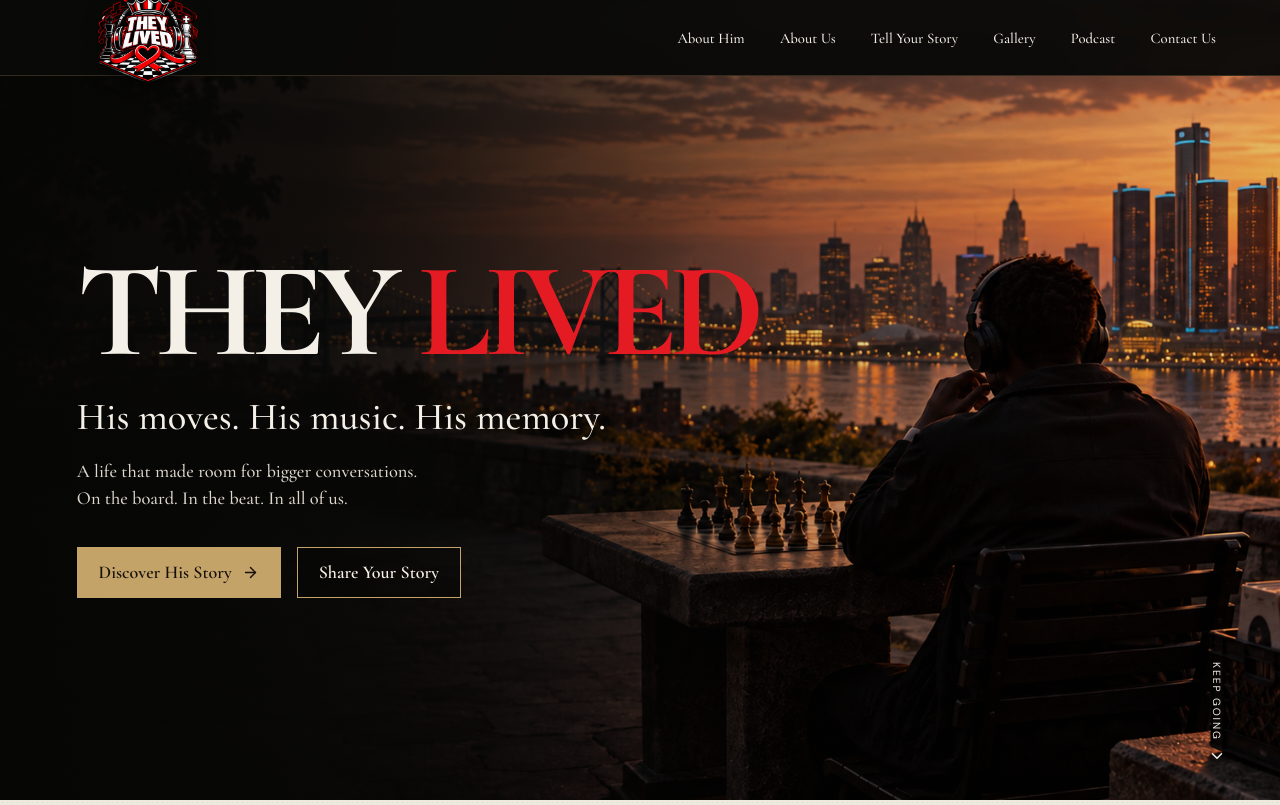
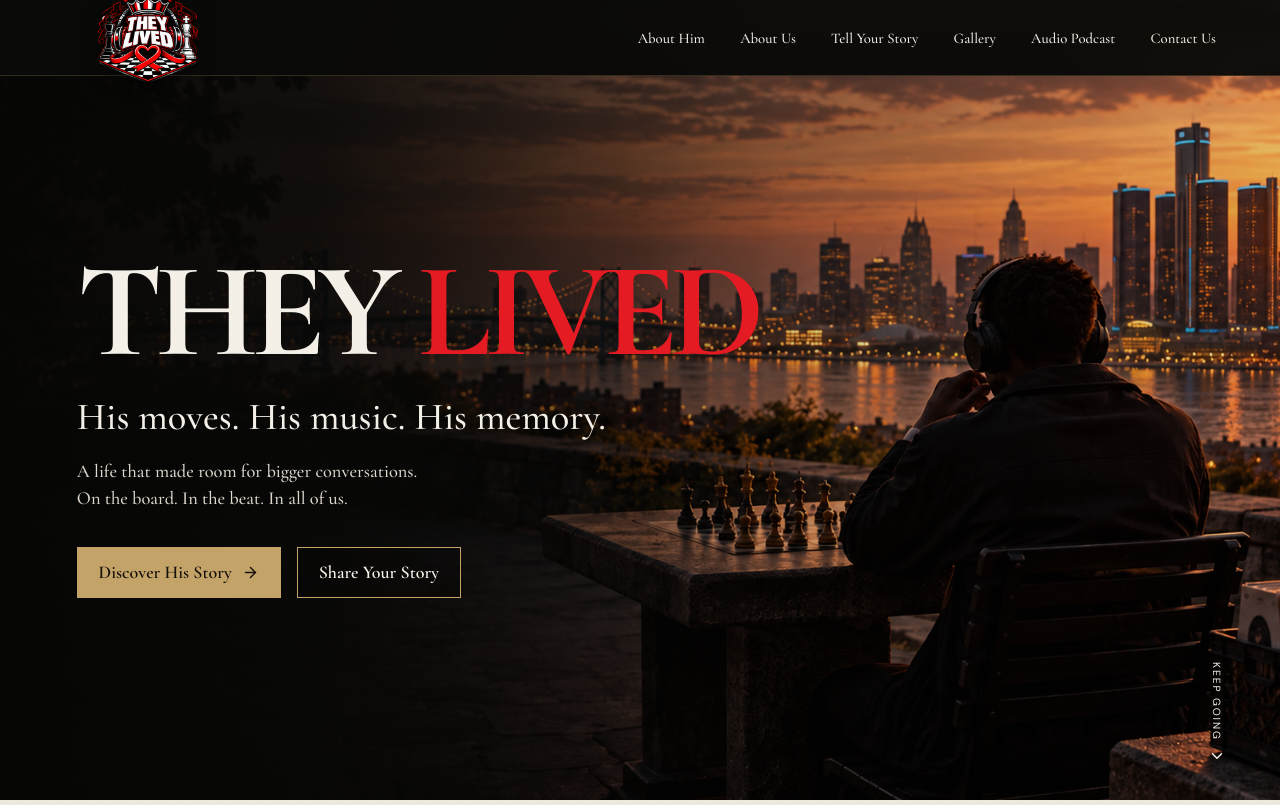
Before and after one commit to mildsdixon/they-lived, a React (Vite) app: page / in a window 1280 px wide. Shown: the top 805 px of the page. Built offline with nearby package versions, Linux system fonts and the light colour scheme.

Commit message:
Rename podcast section to Audio Podcast

```diff
--- a/src/main.jsx
+++ b/src/main.jsx
@@ -5,7 +5,7 @@ import './styles.css';
 
 const nav = [
   ['About Him', '/#about-him'], ['About Us', '/#about-us'], ['Tell Your Story', '/#story'],
-  ['Gallery', '/gallery'], ['Podcast', '/#podcast'], ['Contact Us', '/#contact']
+  ['Gallery', '/gallery'], ['Audio Podcast', '/#podcast'], ['Contact Us', '/#contact']
 ];
 
 function Header() {
@@ -45,7 +45,7 @@ function PodcastPlayer() {
   useEffect(() => { if (!playing) return; const id = setInterval(() => setProgress(p => p >= 100 ? 0 : p + .25), 250); return () => clearInterval(id); }, [playing]);
   const mins = Math.floor((progress / 100) * 45); const secs = Math.floor(((progress / 100) * 45 - mins) * 60);
   return <div className="player">
-    <div className="episode-art"><span>THEY<br /><em>LIVED</em></span><b>♟</b><small>PODCAST</small></div>
+    <div className="episode-art"><span>THEY<br /><em>LIVED</em></span><b>♟</b><small>AUDIO PODCAST</small></div>
     <div className="player-body"><p>Featured Episode</p><h3>More Than a Game</h3><span>A conversation about life, strategy, and lasting impact.</span>
       <div className="controls"><button onClick={() => setPlaying(!playing)} aria-label={playing ? 'Pause' : 'Play'}>{playing ? <Pause fill="currentColor" /> : <Play fill="currentColor" />}</button><time>{String(mins).padStart(2,'0')}:{String(secs).padStart(2,'0')}</time><input aria-label="Episode progress" type="range" min="0" max="100" value={progress} onChange={e => setProgress(+e.target.value)} /><time>45:00</time><Volume2 size={18} /></div>
     </div>
@@ -112,7 +112,7 @@ function App() {
       </section>
 
       <section className="podcast dark-section" id="podcast">
-        <div className="podcast-intro"><p className="section-label">Podcast</p><h2>Conversations<br />That Keep Him Close</h2><p>Real stories. Deeper ideas. Fine culture he loved. Our podcast features conversations with family, friends, and voices from the worlds of hip-hop, chess, and beyond—exploring his impact and the ideas that still move us today.</p></div>
+        <div className="podcast-intro"><p className="section-label">Audio Podcast</p><h2>Conversations<br />That Keep Him Close</h2><p>Real stories. Deeper ideas. Fine culture he loved. Our audio podcast features conversations with family, friends, and voices from the worlds of hip-hop, chess, and beyond—exploring his impact and the ideas that still move us today.</p></div>
         <PodcastPlayer />
       </section>
 
```
